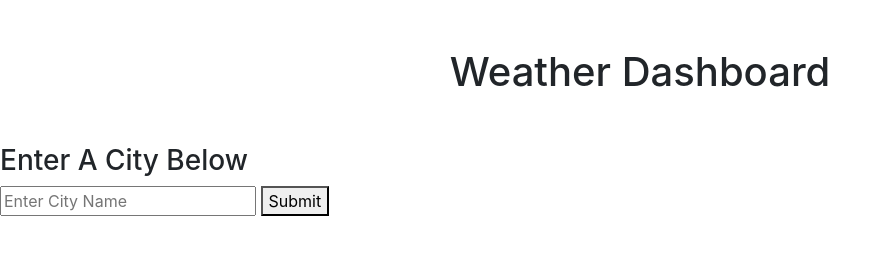
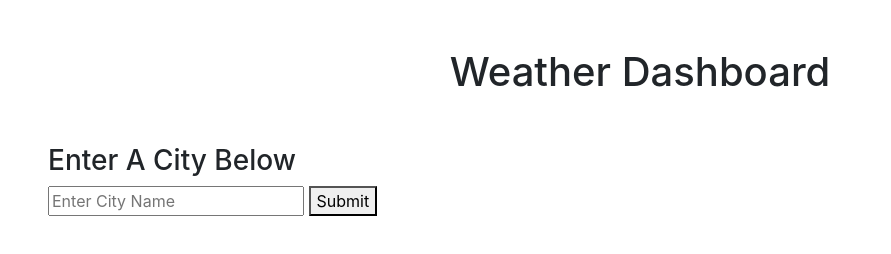
Before and after one commit to dylanstoudt/weather-dashboard, a website: page index.html in a window 1280 px wide. Shown: the whole page, without its empty margins (0-891 px from the left). Drawn offline with nearby package versions, Linux system fonts and the light colour scheme; no server answers.

Commit message:
minor changes, alls working

```diff
--- a/index.html
+++ b/index.html
@@ -16,8 +16,8 @@
         <h1 class="text-center m-5">Weather Dashboard</h1>
     </head>
 
-    <Div id="">
-        <aside id="city-search">
+    <article id="">
+        <aside class = "m-5" id = "city-search">
             <form action="Submit">
                 <h3>Enter A City Below</h3>
                 <input id="city-input" type="text" placeholder="Enter City Name">
@@ -32,7 +32,7 @@
 
             </div>
         </section>
-    </Div>
+    </article>
     <script src="./assets/js/style.js"></script>
 </body>
 
```
